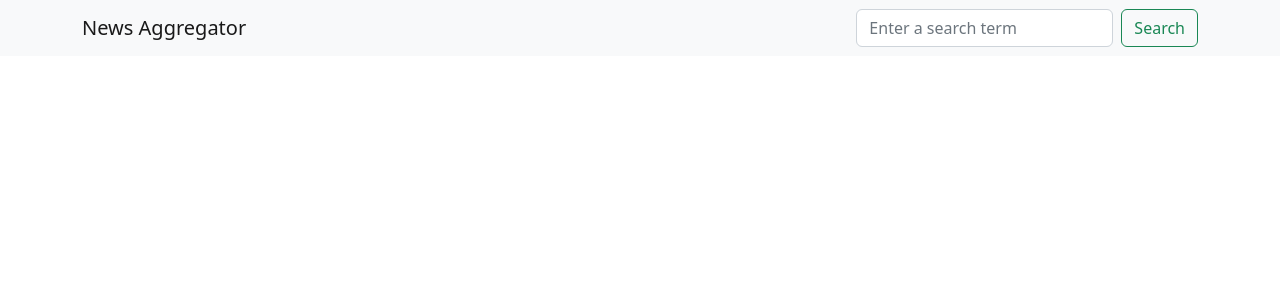
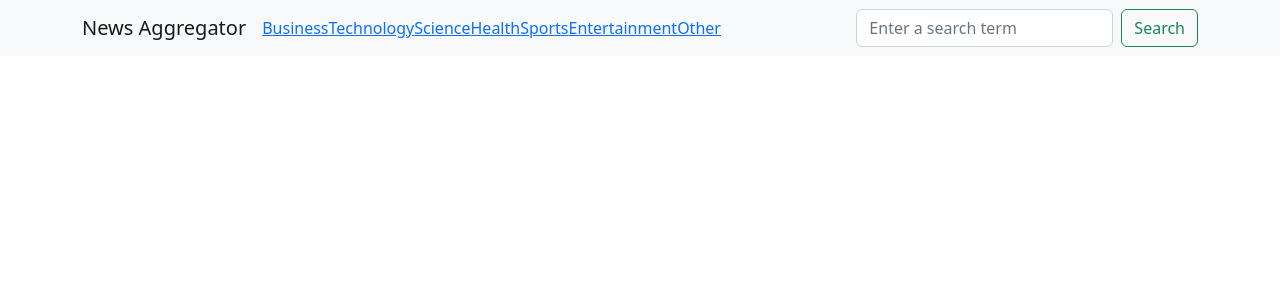
Before and after one commit to andyl5/news-aggregator, a React (Create React App) app: page /results in a window 1280 px wide. Shown: the top 300 px of the page. Built offline with nearby package versions, Linux system fonts and the light colour scheme; no server answers.

Commit message:
navbar categories in progress

```diff
--- a/src/App.js
+++ b/src/App.js
@@ -14,7 +14,9 @@ import ArticleResultsList from "./components/ArticleResultsList";
 
 function Navigation() {
   return (
-    <NavbarLayout/>
+    <div>
+      <NavbarLayout/>
+    </div>
   );
 }
 
@@ -25,6 +27,7 @@ function App() {
       <Navigation/>
       <Routes>
         <Route path="search" element={<ArticleResultsList/>}/>
+        {/* <Route path="technology" element={<ArticleResultsList category={"technology"}/>}/> */}
       </Routes>
     </BrowserRouter>
   )
--- a/src/components/Api.js
+++ b/src/components/Api.js
@@ -3,8 +3,17 @@ import axios from 'axios';
 const apiKey = process.env.REACT_APP_API_KEY;
 
 // This function takes in a query string and returns a Promise that resolves to the API response data
-export const searchArticles = async (query) => {
+export const searchArticlesByQuery = async (query) => {
   const url = `https://newsapi.org/v2/everything?q=${query}&apiKey=${apiKey}`;
   const response = await axios.get(url);
+  console.log(response.data)
   return response.data;
 };
+
+
+export const searchArticlesByCategory = async (category) => {
+  const url = `https://newsapi.org/v2/top-headlines?category=${category}&apiKey=${apiKey}`;
+  const response = await axios.get(url);
+  console.log(response.data)
+  return response.data;
+};
--- a/src/components/ArticleCard.js
+++ b/src/components/ArticleCard.js
@@ -12,6 +12,7 @@ function ArticleCard (props) {
       <Card.Img variant="top" src={props.image}/>
       <Card.Body>
         <Card.Title>{props.title}</Card.Title>
+        <Card.Title>{props.source}</Card.Title>
         <Card.Text>{props.description}</Card.Text>
         <Card.Text>{props.publish}</Card.Text>
         <Button variant="primary">
--- a/src/components/ArticleResultsList.js
+++ b/src/components/ArticleResultsList.js
@@ -6,7 +6,7 @@ import { useLocation } from 'react-router-dom'
 import ArticleCard from "./ArticleCard"
 
 // Import component functions
-import { searchArticles } from './Api';
+import { searchArticlesByQuery, searchArticlesByCategory } from './Api';
 
 function ArticleResultsList() {
 
@@ -15,20 +15,41 @@ function ArticleResultsList() {
   // Stores the user's query
   const searchParams = new URLSearchParams(location.search);
   const query = searchParams.get('q');
+  const category = searchParams.get('c')
 
   const [articles, setArticles] = useState([]);
   const [totalResults, setTotalResults] = useState(0);
 
   // Makes a promise to retrieve the data from the API
+  // useEffect(() => {
+  //   async function fetchArticles() {
+  //     const data = await searchArticlesByQuery(query);
+  //     // Sets the JSON data to appropriate state variables
+  //     setArticles(data.articles || []);
+  //     setTotalResults(data.totalResults || 0);
+  //   }
+  //   fetchArticles();
+  // }, [query]);
+
+
+
   useEffect(() => {
     async function fetchArticles() {
-      const data = await searchArticles(query);
+      console.log(query)
+      console.log(category)
+      let data = null
+      if (query) {
+        data = await searchArticlesByQuery(query);
+      } else if (category) {
+        data = await searchArticlesByCategory(category);
+      }
       // Sets the JSON data to appropriate state variables
       setArticles(data.articles || []);
       setTotalResults(data.totalResults || 0);
     }
     fetchArticles();
-  }, [query]);
+  }, [query, category]);
+
 
   return (
     <div>
@@ -39,6 +60,7 @@ function ArticleResultsList() {
           <div key={article.url}>
             <ArticleCard
               title={article.title}
+              source={article.source.name}
               image={article.urlToImage}
               description={article.description}
               url={article.url}
--- a/src/components/NavbarLayout.js
+++ b/src/components/NavbarLayout.js
@@ -1,13 +1,9 @@
 import Container from 'react-bootstrap/Container';
 import Nav from 'react-bootstrap/Nav';
 import Navbar from 'react-bootstrap/Navbar';
-import NavDropdown from 'react-bootstrap/NavDropdown';
-import Form from 'react-bootstrap/Form';
-import Button from 'react-bootstrap/Button';
-import { BrowserRouter, Routes, Route, Link, NavLink } from "react-router-dom";
+import { Link } from 'react-router-dom';
 
-// import SearchApi from './SearchApi'
-import ArticleResultsList from './ArticleResultsList';
+
 import SearchButtonQuery from './SearchButtonQuery';
 
 
@@ -18,9 +14,29 @@ function NavbarLayout() {
         <Navbar.Brand href="/">News Aggregator
           {/* <Link to="/">News Aggregator</Link> */}
           </Navbar.Brand>
+
         <Navbar.Toggle aria-controls="basic-navbar-nav" />
         <Navbar.Collapse id="basic-navbar-nav">
-          <Nav className="me-auto">
+
+        <Nav className="me-auto">
+          {/* Add to="" and figure out what to put here */}
+            {/* <Nav.Link >Business</Nav.Link> */}
+            <Link to={"/search?c=business"}>Business</Link>
+
+            <Link to={"/search?c=technology"}>Technology</Link>
+            <Link to={"/search?c=science"}>Science</Link>
+            <Link to={"/search?c=health"}>Health</Link>
+            <Link to={"/search?c=sports"}>Sports</Link>
+            <Link to={"/search?c=entertainment"}>Entertainment</Link>
+            <Link to={"/search?c=general"}>Other</Link>
+
+
+            {/* <Nav.Link>Technology</Nav.Link>
+            <Nav.Link>Science</Nav.Link>
+            <Nav.Link>Health</Nav.Link>
+            <Nav.Link>Sports</Nav.Link>
+            <Nav.Link>Entertainment</Nav.Link>
+            <Nav.Link>Miscellaneous</Nav.Link> */}
           </Nav>
 
           <SearchButtonQuery/>
--- a/src/components/SearchApi.js
+++ b/src/components/SearchApi.js
@@ -1,3 +1,6 @@
+// DELETE
+// THIS IS NOT NEEDED ANYMORE
+
 import axios from 'axios'
 import { useState, createContext } from 'react'
 import { Link } from 'react-router-dom'
```
Also changed, not shown: src/components/ApiTest.js (+3 -8 lines), 1 other file (tests, documents, lock files or other folders).
